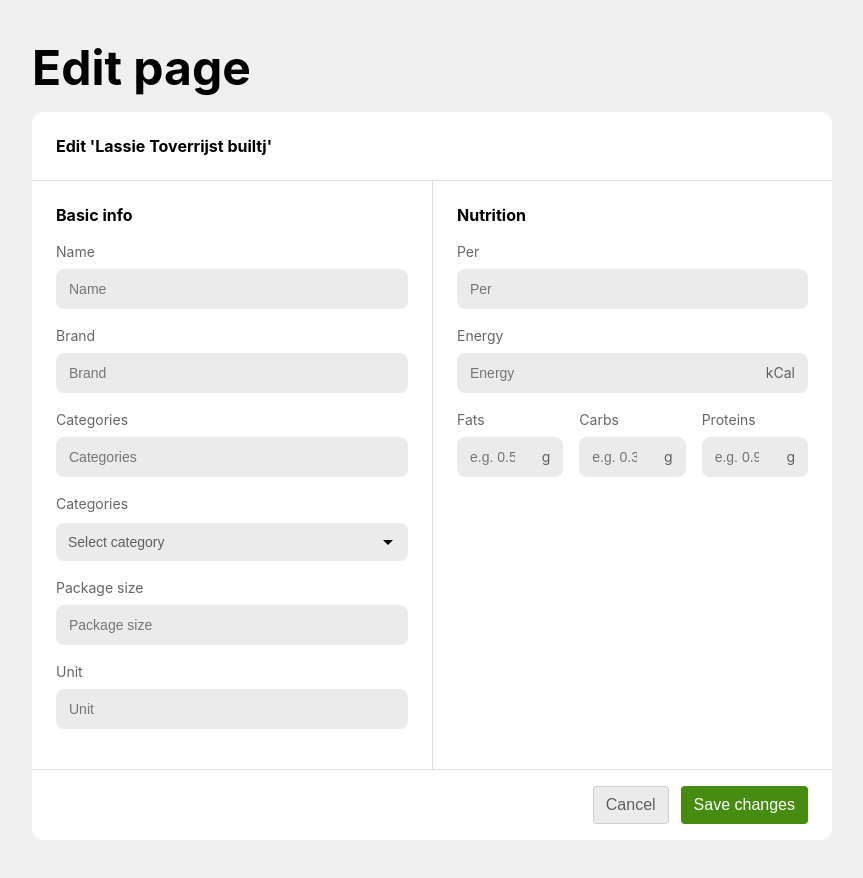
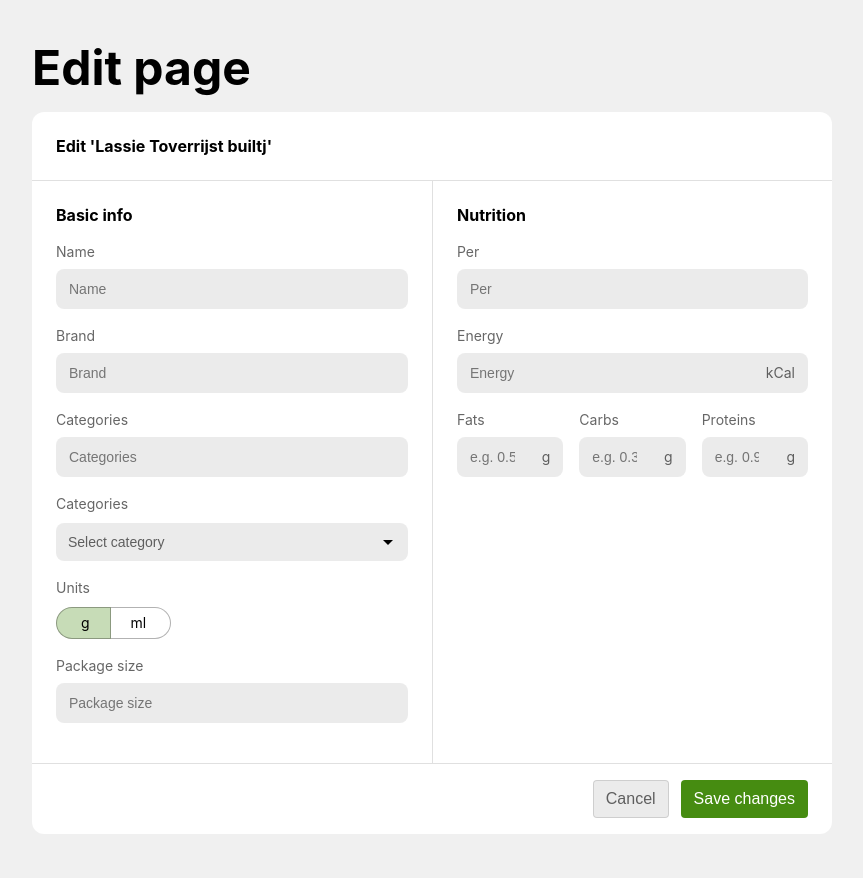
Before and after one commit to SergPerep/bite-me, a Next.js app in the folder client/: page /edit in a window 1280 px wide. Shown: the whole page, without its empty margins (208-1071 px from the left). Built offline with nearby package versions, Linux system fonts and the light colour scheme.

Commit message:
Build Segments component

```diff
--- /dev/null
+++ b/client/components/BaseUI/Segments/Segment.tsx
@@ -0,0 +1,36 @@
+import { MouseEventHandler, ReactNode } from "react";
+
+const Segment = ({
+  isSelected,
+  onClick,
+  value,
+  name,
+  id,
+  children
+}: {
+  isSelected: boolean;
+  onClick: MouseEventHandler;
+  value: string;
+  name: string;
+  id: string;
+  children: ReactNode;
+}) => {
+  return (
+    <div
+      className={`segment ${isSelected ? "selected" : ""}`}
+      onClick={onClick}
+    >
+      <input
+        type="radio"
+        value={value}
+        name={name}
+        id={id}
+        checked={isSelected ? true : false}
+        readOnly
+      />
+      <label htmlFor={id}>{children}</label>
+    </div>
+  );
+};
+
+export default Segment;
--- /dev/null
+++ b/client/components/BaseUI/Segments/Segments.tsx
@@ -0,0 +1,37 @@
+import Segment from "./Segment";
+
+const Segments = ({
+  segments = [],
+  selectedSegmentValue = null,
+  name = "", // to group radio buttons
+  title = "Title",
+  handleSegmentClick,
+}: {
+  segments: { id: string; title: string; value: string }[];
+  selectedSegmentValue: null | string;
+  name: string;
+  title: string
+  handleSegmentClick: Function;
+}) => {
+  return (
+    <div className="segments">
+        <div className="title">{title}</div>
+        <div className="segment-list">
+            {segments.map((segment) => (
+                <Segment
+                key={segment.value}
+                value={segment.value}
+                isSelected={segment.value === selectedSegmentValue}
+                name={name}
+                id={segment.id}
+                onClick={() => handleSegmentClick(segment.value)}
+                >
+                {segment.title}
+                </Segment>
+            ))}
+      </div>
+    </div>
+  );
+};
+
+export default Segments;
--- a/client/components/Edit/Edit.tsx
+++ b/client/components/Edit/Edit.tsx
@@ -1,6 +1,15 @@
+import { useState } from "react";
 import Button from "../BaseUI/Button";
 import Input from "../BaseUI/Input";
+import Segments from "../BaseUI/Segments/Segments";
 import Select from "../BaseUI/Select";
+
+type Segment = {
+    id: string; // to connect label with input
+    title: string;
+    value: string;
+};
+
 const Edit = () => {
     const options = [{
         name: "Eggs",
@@ -8,7 +17,21 @@ const Edit = () => {
     }, {
         name: "Vegetables",
         value: "veg",
-    }]
+    }];
+    const units = [{
+        id: "g",
+        title: "g",
+        value: "g"
+    }, {
+        id: "ml",
+        title: "ml",
+        value: "nl"
+    }];
+    const [selectedUnitValue, setSelectedUnitValue] = useState("g");
+    const handleSegmentClick = (segmentValue: string) => {
+        if (segmentValue === selectedUnitValue) return;
+        setSelectedUnitValue(segmentValue);
+    }
     return <div className="edit">
         <div className="edit__header">
             <h2>Edit &apos;Lassie Toverrijst builtj&apos;</h2>
@@ -20,9 +43,13 @@ const Edit = () => {
             <Input label='Brand' placeholder="Brand" type='text'/>
             <Input label='Categories' placeholder="Categories" type='text'/>
             <Select label="Categories" placeholder="Select category" options={options}/>
+            <Segments
+                segments={units}
+                name="units"
+                title="Units"
+                selectedSegmentValue={selectedUnitValue}
+                handleSegmentClick={handleSegmentClick}/>
             <Input label='Package size' placeholder="Package size" type='text'/>
-            <Input label='Unit' placeholder="Unit" type='text'/>
-
             </div>
             <div className="nutrition-block">
                 <h3>Nutrition</h3>
--- a/client/package.json
+++ b/client/package.json
@@ -11,7 +11,8 @@
   "dependencies": {
     "next": "12.3.1",
     "react": "18.2.0",
-    "react-dom": "18.2.0"
+    "react-dom": "18.2.0",
+    "uuid": "^9.0.0"
   },
   "devDependencies": {
     "@types/node": "18.7.18",
--- /dev/null
+++ b/client/styles/components/_Segments.scss
@@ -0,0 +1,52 @@
+@use "../sass-utils/colors";
+@use "../sass-utils/fonts";
+
+$success-a20: rgba(colors.$success, 0.2);
+$success-a30: rgba(colors.$success, 0.3);
+
+.segments {
+    .title {
+        @include fonts.small;
+        color: colors.$black-a60;
+        margin-bottom: 8px;
+    }
+    margin: 16px 0;
+}
+
+.segment-list {
+    display: flex;
+    @include fonts.small;
+}
+
+.segment {
+    padding: 4px 20px;
+    border: 1px solid colors.$black-a30;
+    text-align: center;
+
+    &,
+    label {
+        cursor: pointer;
+    }
+
+    input {
+        display: none;
+    }
+
+    &:not(:first-child) {
+        border-left: none;
+    }
+    &:first-child {
+        border-radius: 48px 0 0 48px;
+        padding-left: 24px;
+    }
+    &:last-child {
+        border-radius: 0 48px 48px 0;
+        padding-right: 24px;
+    }
+    &:hover {
+        background-color: $success-a20;
+    }
+    &.selected {
+        background-color: $success-a30;
+    }
+}
--- a/client/styles/styles.scss
+++ b/client/styles/styles.scss
@@ -6,3 +6,4 @@
 @forward "./components/Input";
 @forward "./components/Select";
 @forward "./components/Edit";
+@forward "./components/Segments";
```
Also changed, not shown: 1 other file (tests, documents, lock files or other folders).
